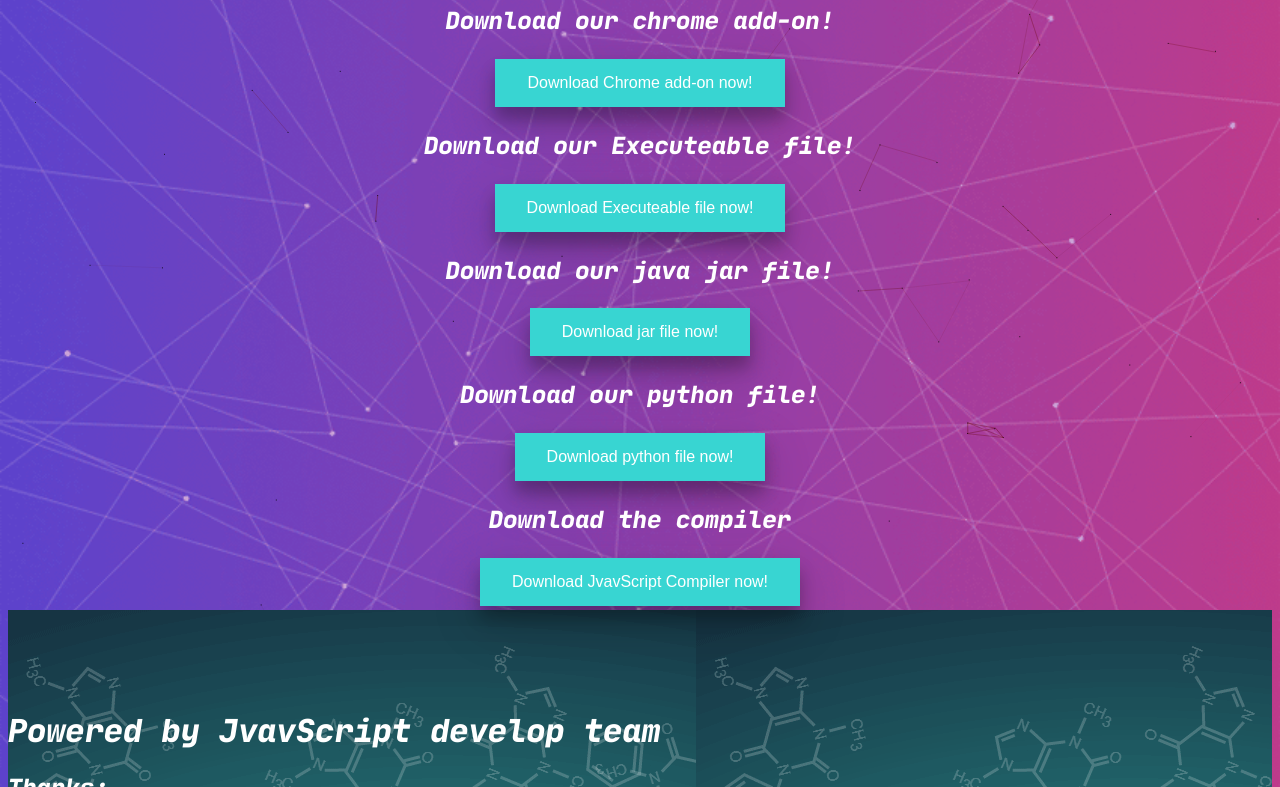
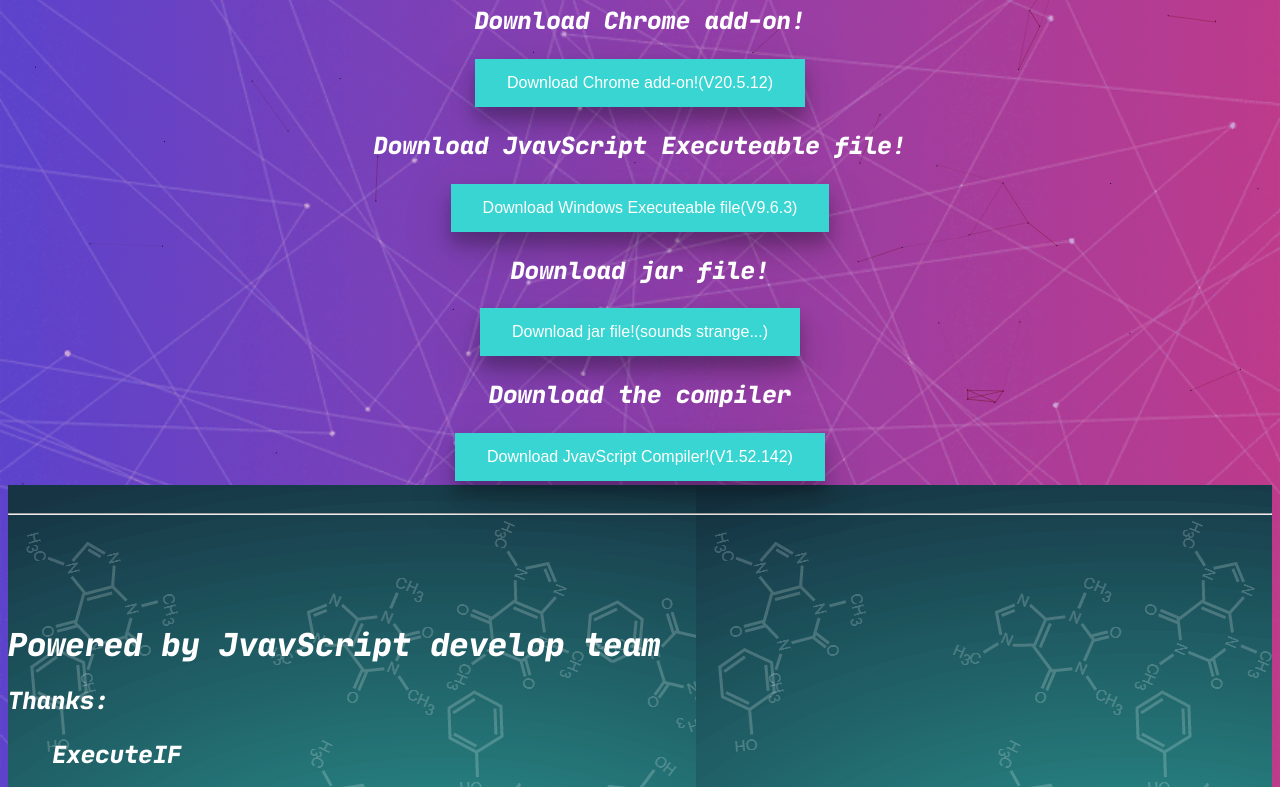
Before and after one commit to JvavS/cript, a plain HTML site: page index.html in a window 1280 px wide. Shown: the part 103-890 px from the top of the page. Drawn offline with Linux system fonts and the light colour scheme.

Commit message:
Add files via upload

```diff
--- a/index.html
+++ b/index.html
@@ -106,21 +106,25 @@ font-family:myFirstFont;
 <![endif]-->
 	<div align="center">
 		<font color="white"><h1>JvavScript-A better Script than javascript!</h1></font>
-		<font color="white"><h2>Download our chrome add-on!</h2></font>
-		<button class="button" type="button" onclick="javascrtpt:addon()">Download Chrome add-on now!</button>
-		<font color="white"><h2>Download our Executeable file!</h2></font>
-		<button class="button" type="button" onclick="javascrtpt:ef()">Download Executeable file now!</button>
-		<font color="white"><h2>Download our java jar file!</h2></font>
-		<button class="button" type="button" onclick="javascrtpt:jar()">Download jar file now!</button>
-		<font color="white"><h2>Download our python file!</h2></font>
-		<button class="button" type="button" onclick="javascrtpt:py()">Download python file now!</button>
+		<font color="white"><h2>Download Chrome add-on!</h2></font>
+		<button class="button" type="button" onclick="javascrtpt:addon()">Download Chrome add-on!(V20.5.12)</button>
+		<font color="white"><h2>Download JvavScript Executeable file!</h2></font>
+		<button class="button" type="button" onclick="javascrtpt:ef()">Download Windows Executeable file(V9.6.3)</button>
+		<font color="white"><h2>Download jar file!</h2></font>
+		<button class="button" type="button" onclick="javascrtpt:jar()">Download jar file!(sounds strange...)</button>
+		<!--
+		<font color="white"><h2>Download python file!</h2></font>
+		<button class="button" type="button" onclick="javascrtpt:py()">Download python executeable!</button>
+		-->
 		<font color="white"><h2>Download the compiler</h2></font>
-		<button class="button" type="button" onclick="javascrtpt:compiler()">Download JvavScript Compiler now!</button>
+		<button class="button" type="button" onclick="javascrtpt:compiler()">Download JvavScript Compiler!(V1.52.142)</button>
 		<div align="left" style="background:url('./assets/background2.jpg') repeat-x">
-			<br>
-			<br>
-			<br>
-			<br>
+		<br />
+		<hr />
+			<br />
+			<br />
+			<br />
+			<br />
 			<font color="white"><h1>Powered by JvavScript develop team</h1>
 			<h2>Thanks:</h2>
 			<h2>ㅤㅤExecuteIF</h2>
```
